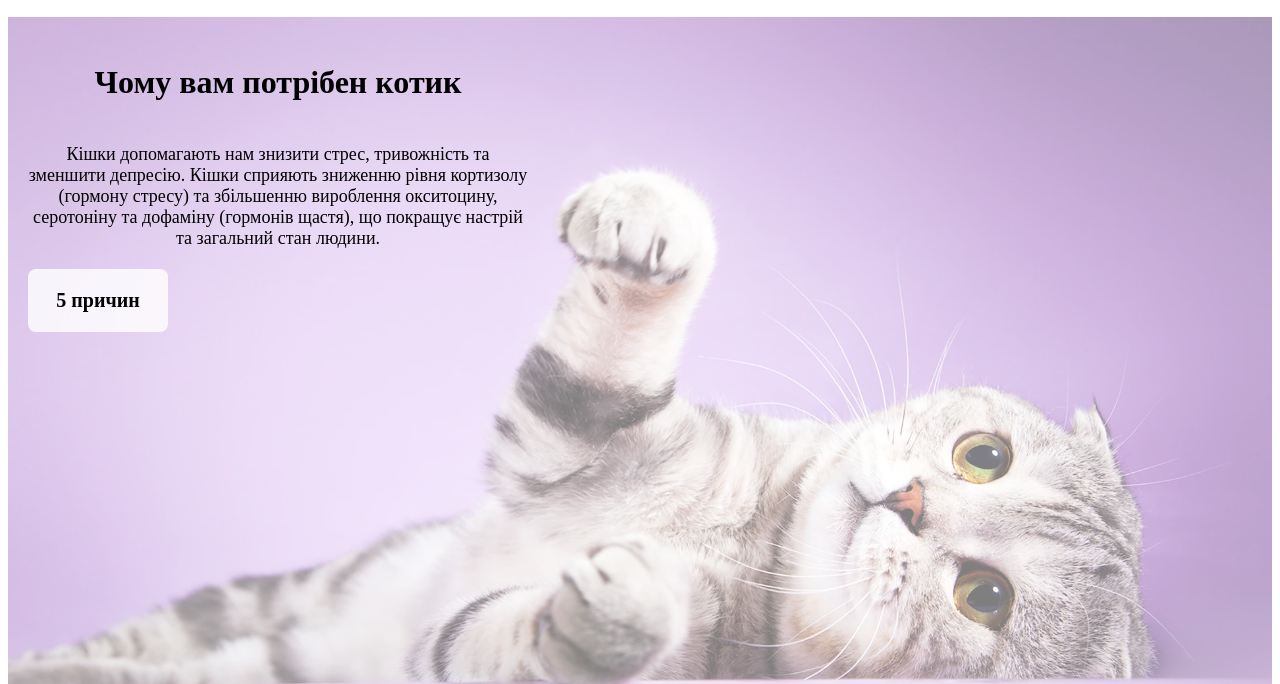
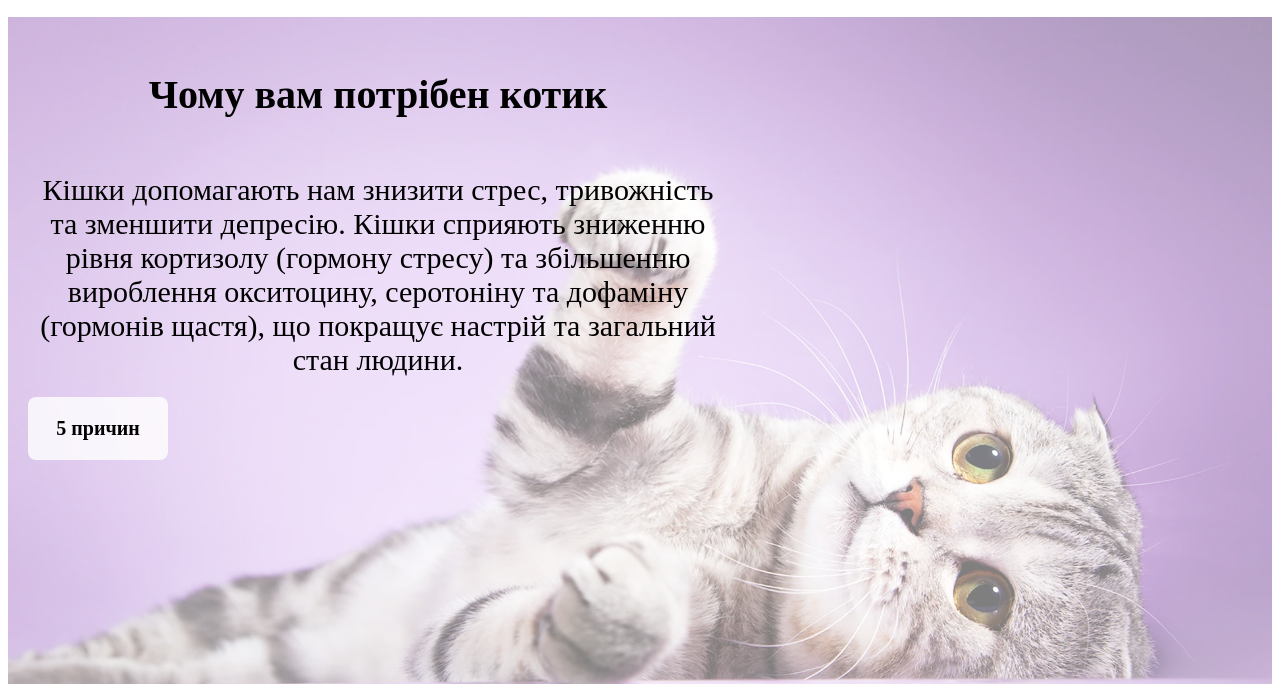
Before and after one commit to lili0425-feb/project, a plain HTML site: page index.html in a window 1280 px wide. Shown: the part 116-800 px from the top of the page. Drawn offline with Linux system fonts and the light colour scheme.

Commit message:
size changes

```diff
--- a/index.css
+++ b/index.css
@@ -59,7 +59,7 @@
 .hero__content {
     position: relative;
     z-index: 2;
-    max-width: 500px;
+    max-width: 700px;
     text-align: center;
     color: black;
     display: flex;
@@ -69,12 +69,12 @@
 }
 
 .hero__title {
-    font-size: 32px;
+    font-size: 40px;
     margin-bottom: 25px;
 }
 
 .hero__text {
-    font-size: 18px;
+    font-size: 30px;
     margin-bottom: 10px;
 }
 
```
